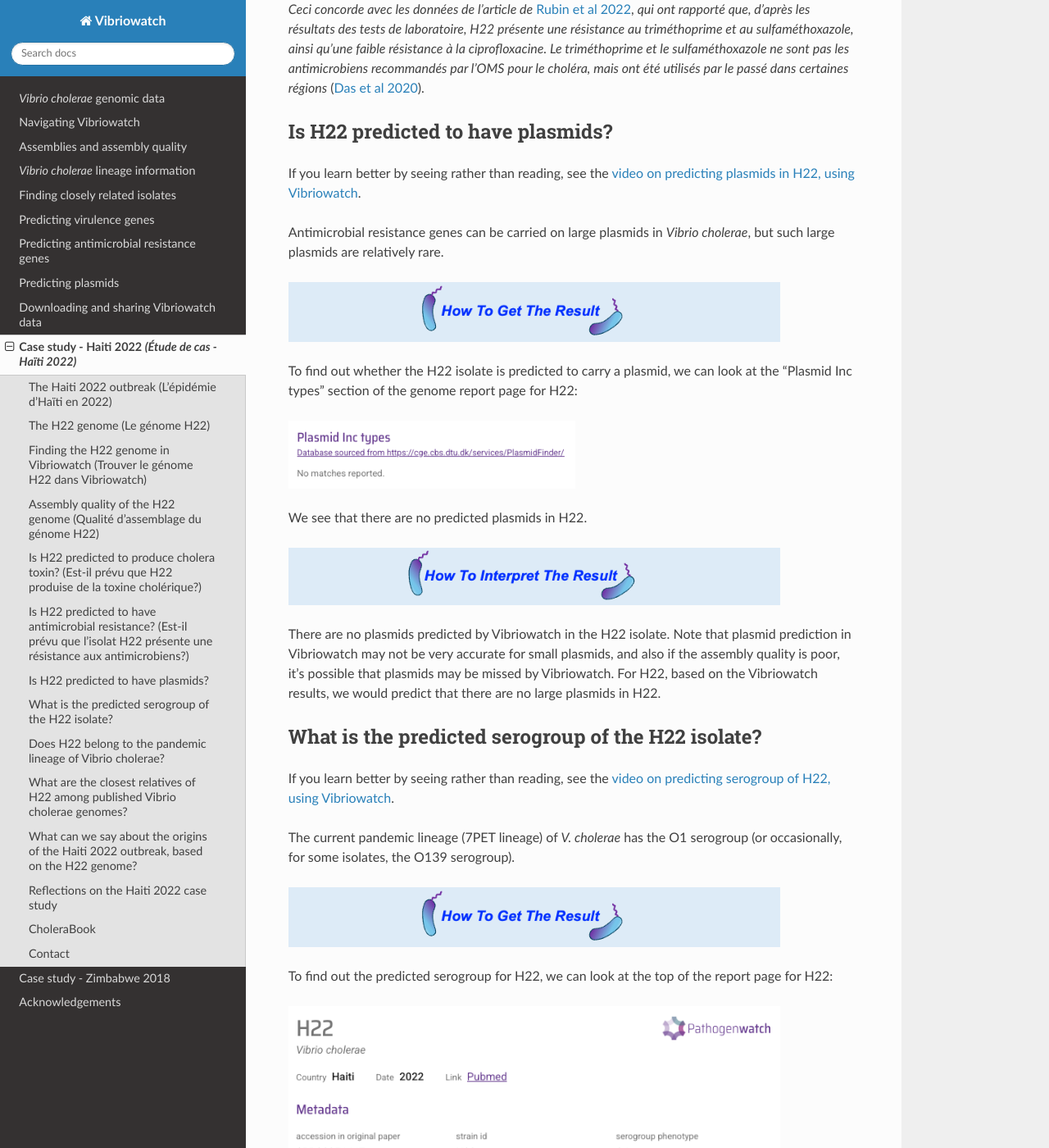
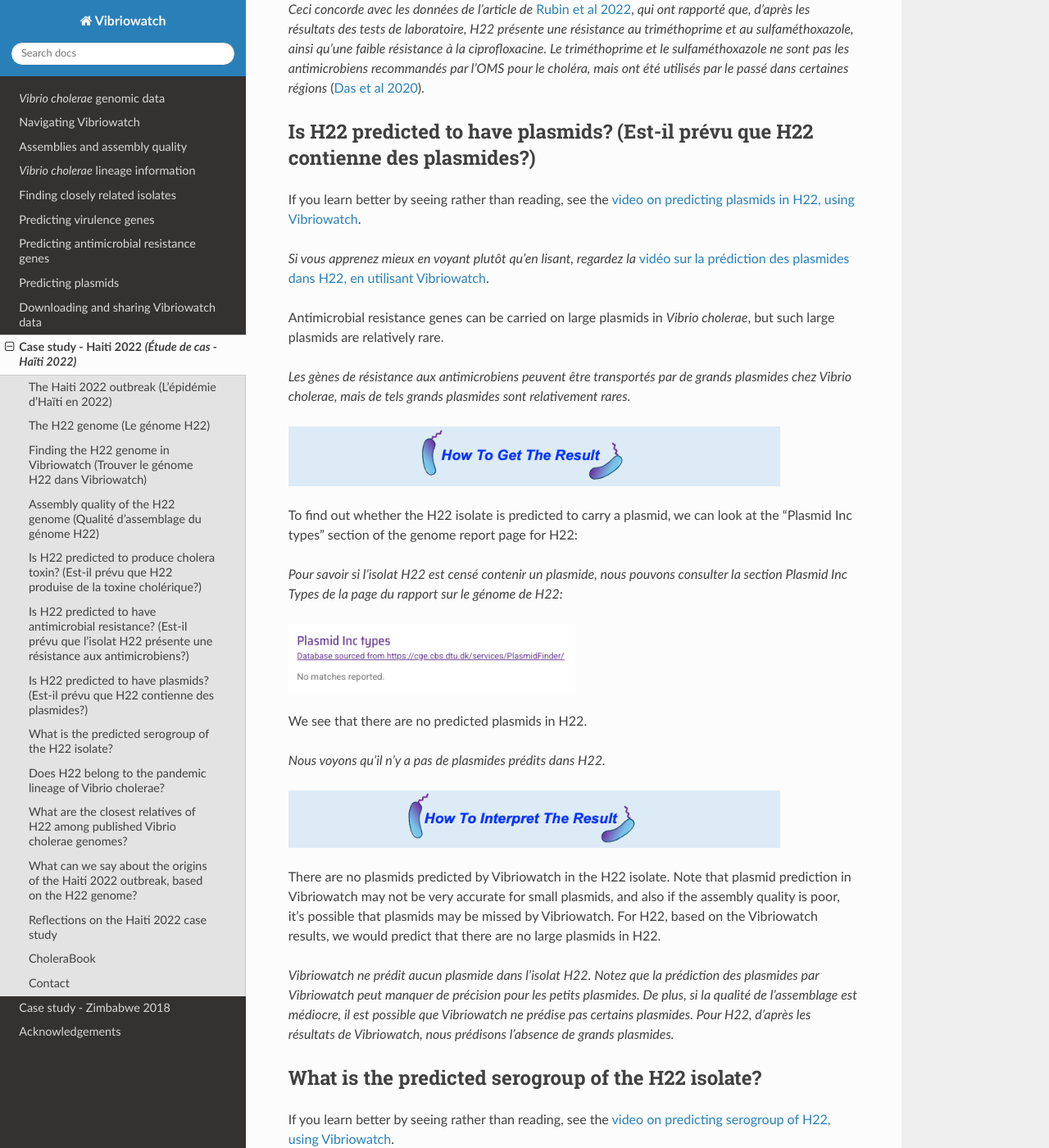
Before and after one commit to avrilcoghlan/vibriowatch, a Sphinx documentation site: the page built from docs/source/haiti.rst, in a window 1280 px wide and 1400 px high, scrolled down 10508 px. Shown: the whole window at 82% size. Built offline with Sphinx 7.4.7 and the Read the Docs theme 3.1.0, drawn with Linux system fonts in a browser that asks for light colours; some of the changed text lies outside the part shown.

Commit message:
Update haiti.rst

```diff
--- a/docs/source/haiti.rst
+++ b/docs/source/haiti.rst
@@ -24,7 +24,7 @@ persistance in the environment between outbreaks.
 * `Assembly quality of the H22 genome (Qualité d'assemblage du génome H22)`_.
 * `Is H22 predicted to produce cholera toxin? (Est-il prévu que H22 produise de la toxine cholérique?)`_
 * `Is H22 predicted to have antimicrobial resistance? (Est-il prévu que l’isolat H22 présente une résistance aux antimicrobiens?)`_
-* `Is H22 predicted to have plasmids?`_
+* `Is H22 predicted to have plasmids? (Est-il prévu que H22 contienne des plasmides?)`_
 * `What is the predicted serogroup of the H22 isolate?`_
 * `Does H22 belong to the pandemic lineage of Vibrio cholerae?`_.
 * `What are the closest relatives of H22 among published Vibrio cholerae genomes?`_.
@@ -270,24 +270,34 @@ in the past in some locations (`Das et al 2020`_).
 
 *Ceci concorde avec les données de l'article de* `Rubin et al 2022`_, *qui ont rapporté que, d'après les résultats des tests de laboratoire, H22 présente une résistance au triméthoprime et au sulfaméthoxazole, ainsi qu'une faible résistance à la ciprofloxacine. Le triméthoprime et le sulfaméthoxazole ne sont pas les antimicrobiens recommandés par l'OMS pour le choléra, mais ont été utilisés par le passé dans certaines régions* (`Das et al 2020`_).
 
-Is H22 predicted to have plasmids?
-----------------------------------
+Is H22 predicted to have plasmids? (Est-il prévu que H22 contienne des plasmides?)
+----------------------------------------------------------------------------------
 
 If you learn better by seeing rather than reading, see the `video on predicting plasmids in H22, using Vibriowatch`_.
 
 .. _video on predicting plasmids in H22, using Vibriowatch: https://youtu.be/_mtfCiBlJac
 
+*Si vous apprenez mieux en voyant plutôt qu'en lisant, regardez la* `vidéo sur la prédiction des plasmides dans H22, en utilisant Vibriowatch`_.
+
+.. _vidéo sur la prédiction des plasmides dans H22, en utilisant Vibriowatch: https://youtu.be/_mtfCiBlJac
+
 Antimicrobial resistance genes can be carried on large plasmids in *Vibrio cholerae*, but such large plasmids are relatively rare.
+
+*Les gènes de résistance aux antimicrobiens peuvent être transportés par de grands plasmides chez Vibrio cholerae, mais de tels grands plasmides sont relativement rares.*
 
 .. image:: HowToGetTheResult.png
   :width: 600
 
 To find out whether the H22 isolate is predicted to carry a plasmid, we can look at the "Plasmid Inc types" section of the genome report page for H22:
 
+*Pour savoir si l'isolat H22 est censé contenir un plasmide, nous pouvons consulter la section Plasmid Inc Types de la page du rapport sur le génome de H22:*
+
 .. image:: Picture123.png
   :width: 350
 
 We see that there are no predicted plasmids in H22.
+
+*Nous voyons qu’il n’y a pas de plasmides prédits dans H22.*
 
 .. image:: HowToInterpretTheResult.png
   :width: 600
@@ -295,6 +305,8 @@ We see that there are no predicted plasmids in H22.
 There are no plasmids predicted by Vibriowatch in the H22 isolate. Note that plasmid prediction in Vibriowatch may not be very accurate for small
 plasmids, and also if the assembly quality is poor, it's possible that plasmids may be missed by Vibriowatch. For H22, based on the Vibriowatch results,
 we would predict that there are no large plasmids in H22.
+
+*Vibriowatch ne prédit aucun plasmide dans l'isolat H22. Notez que la prédiction des plasmides par Vibriowatch peut manquer de précision pour les petits plasmides. De plus, si la qualité de l'assemblage est médiocre, il est possible que Vibriowatch ne prédise pas certains plasmides. Pour H22, d'après les résultats de Vibriowatch, nous prédisons l'absence de grands plasmides.*
 
 What is the predicted serogroup of the H22 isolate?
 ---------------------------------------------------
```
